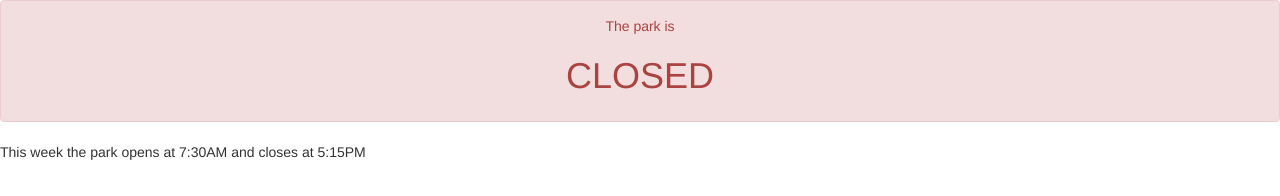
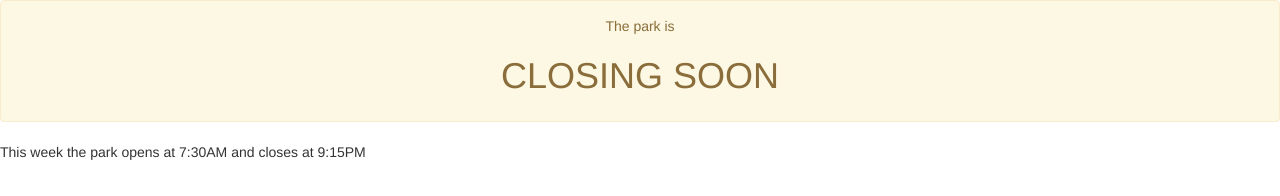
Before and after one commit to alexdmd/parktimes, a plain HTML site: page docs/index.html in a window 1280 px wide. Drawn offline with nearby package versions, Linux system fonts and the light colour scheme.

Commit message:
Update index.html

```diff
--- a/docs/index.html
+++ b/docs/index.html
@@ -55,7 +55,7 @@
   "weekstartdate": "2017-02-13",
   "weekenddate": "2017-02-20",
   "openingtime": "0730",
-  "closingtime": "1715"
+  "closingtime": "2115"
 }, {
   "weekstartdate": "2017-02-20",
   "weekenddate": "2017-02-27",
```
